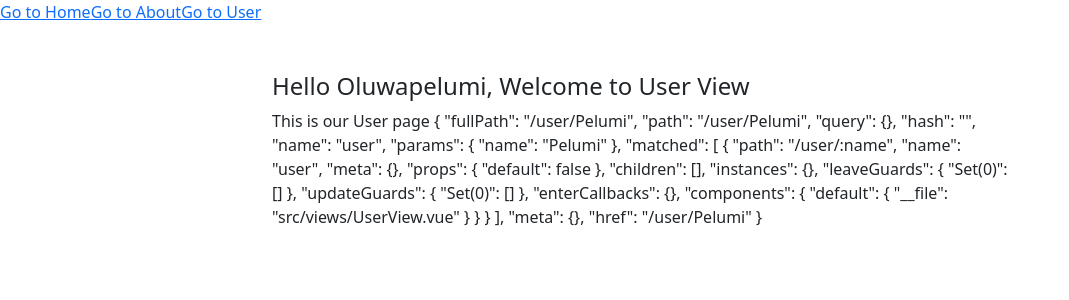
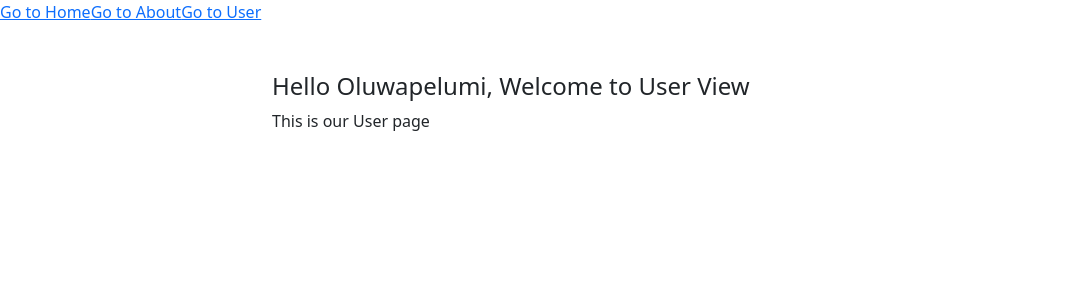
Before and after one commit to DevOluwapelumi/vuejs, a Vue app: page /user/Pelumi in a window 1280 px wide. Shown: the top 300 px of the page, without its empty margins (0-1069 px from the left). Built offline with nearby package versions, Linux system fonts and the light colour scheme.

Commit message:
about commit

```diff
--- a/src/views/NotFound.vue
+++ b/src/views/NotFound.vue
@@ -0,0 +1,10 @@
+<template>
+    <div class="container mt-5">
+      <div class="row justify-content-center">
+        <div class="col-md-8">
+          <h4>Error!!! Oluwapelumi, Welcome to NotFound View</h4>
+
+        </div>
+      </div>
+    </div>
+  </template>
--- a/src/views/UserView.vue
+++ b/src/views/UserView.vue
@@ -3,7 +3,7 @@
       <div class="row justify-content-center">
         <div class="col-md-8">
           <h4>Hello Oluwapelumi, Welcome to User View</h4>
-            This is our User page {{ $route }}
+            This is our User page {{ $route.param }}
         </div>
       </div>
     </div>
```
Also changed, not shown: src/router/index.js (+5 -2 lines), src/views/About/AboutUs.vue (added), src/views/About/AboutView.vue (renamed from src/views/AboutView.vue), src/views/About/CompanyInfo.vue (added).
